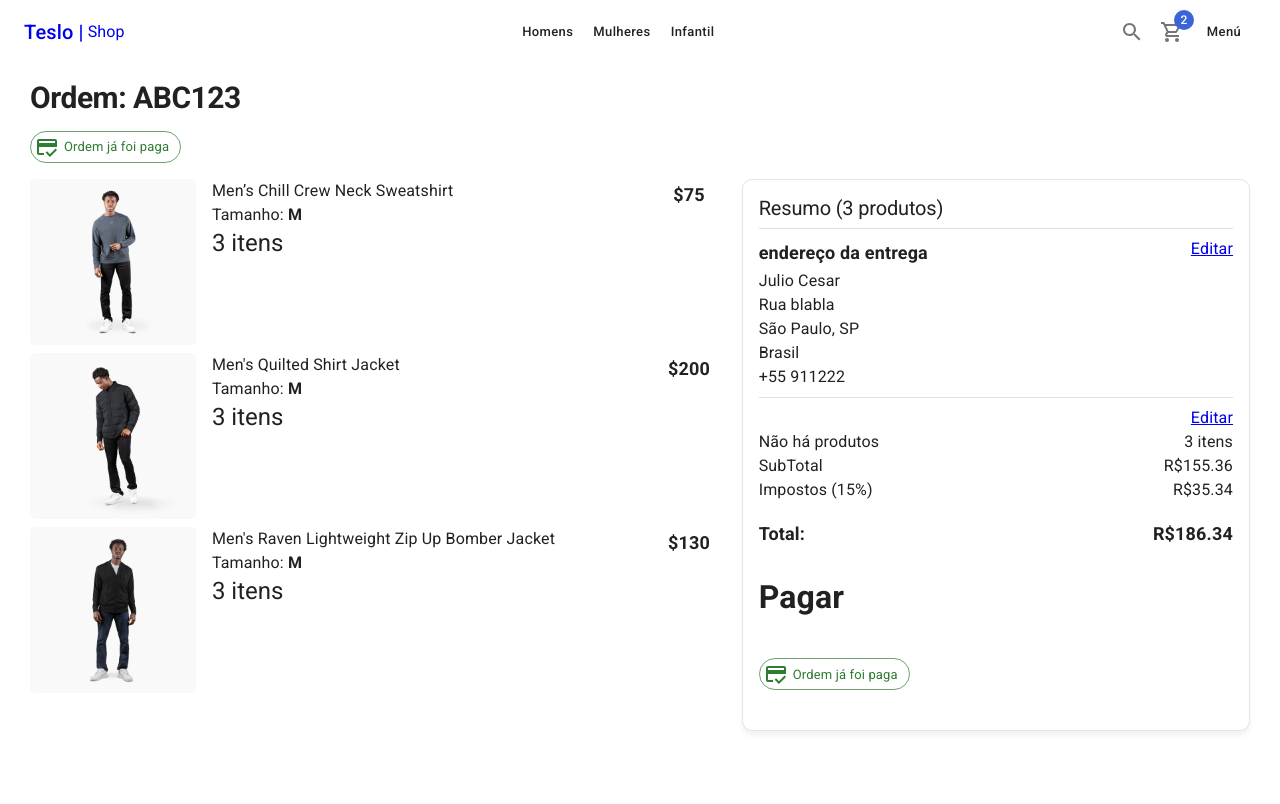
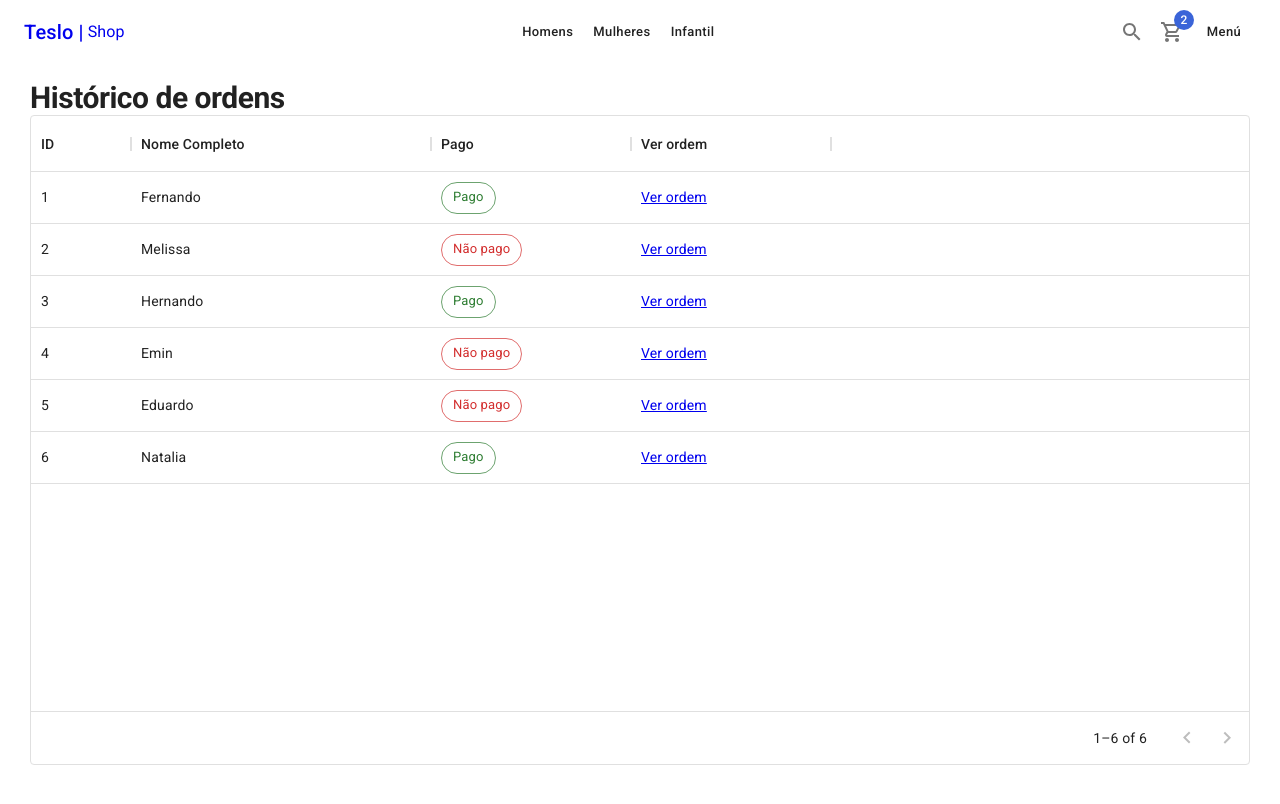
Before and after one commit to JulinhoDeveloper/LojaTesloClone, a Next.js app: page /orders/history in a window 1280 px wide. Shown: the top 804 px of the page. Built offline with nearby package versions, Linux system fonts and the light colour scheme.

Commit message:
histórico de pagamentos

```diff
--- /dev/null
+++ b/pages/orders/history.tsx
@@ -0,0 +1,77 @@
+import NextLink from 'next/link';
+
+import { Typography, Grid, Chip, Link } from '@mui/material';
+import { DataGrid, GridColDef, GridValueGetterParams } from '@mui/x-data-grid';
+
+import { ShopLayout } from '../../components/layouts';
+
+
+
+const columns: GridColDef[] = [
+    { field: 'id', headerName: 'ID', width: 100 },
+    { field: 'fullname', headerName: 'Nome Completo', width: 300 },
+
+    {
+        field: 'paid',
+        headerName: 'Pago',
+        description: 'Mostra a informação se a ordem foi paga ou não',
+        width: 200,
+        renderCell: (params: GridValueGetterParams) => {
+            return (
+                params.row.paid
+                    ? <Chip color="success" label="Pago" variant='outlined' />
+                    : <Chip color="error" label="Não pago" variant='outlined' />
+            )
+        }
+    },
+    {
+        field: 'orden',
+        headerName: 'Ver ordem',
+        width: 200,
+        sortable: false,
+        renderCell: (params: GridValueGetterParams) => {
+            return (
+               <NextLink href={`/orders/${ params.row.id }`} passHref>
+                    <Link underline='always'>
+                        Ver ordem
+                    </Link>
+               </NextLink>
+            )
+        }
+    }
+];
+
+
+const rows = [
+    { id: 1, paid: true, fullname: 'Fernando ' },
+    { id: 2, paid: false, fullname: 'Melissa ' },
+    { id: 3, paid: true, fullname: 'Hernando ' },
+    { id: 4, paid: false, fullname: 'Emin ' },
+    { id: 5, paid: false, fullname: 'Eduardo ' },
+    { id: 6, paid: true, fullname: 'Natalia ' },
+]
+
+
+const HistoryPage = () => {
+  return (
+    <ShopLayout title={'Histórico de ordens'} pageDescription={'Histórico de ordens dos clientes'}>
+        <Typography variant='h1' component='h1'>Histórico de ordens</Typography>
+
+
+        <Grid container>
+            <Grid item xs={12} sx={{ height:650, width: '100%' }}>
+                <DataGrid
+                    rows={ rows }
+                    columns={ columns }
+                    pageSize={ 10 }
+                    rowsPerPageOptions={ [10] }
+                />
+
+            </Grid>
+        </Grid>
+
+    </ShopLayout>
+  )
+}
+
+export default HistoryPage
```
